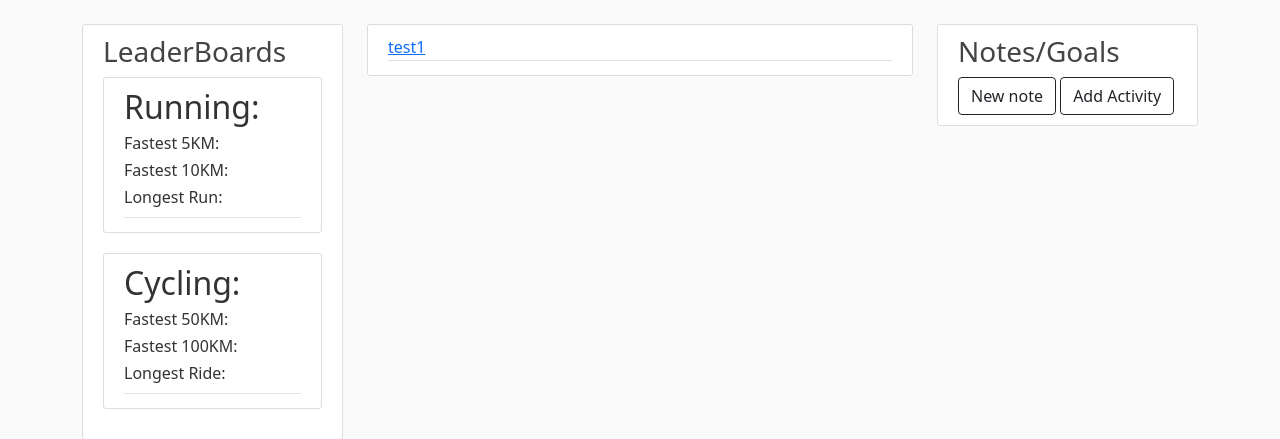
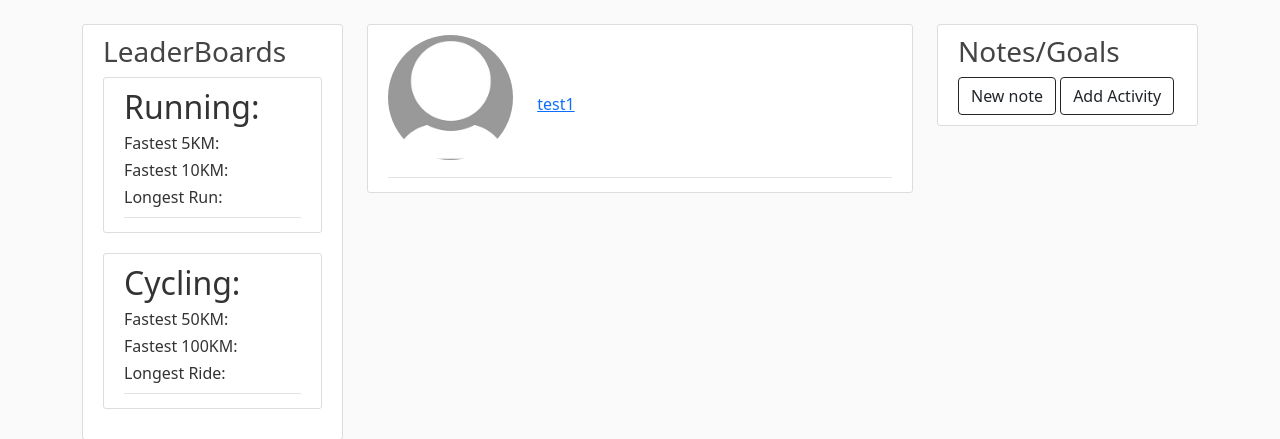
Before and after one commit to lewisstevenmackenzie/Glen-Lyon-Group-Project, a Flask app: page /exploreUsers in a window 1280 px wide. Shown: the part 56-495 px from the top of the page. Run offline with Flask 2, Linux system fonts and the light colour scheme; a user stored in the database is signed in; data comes from the database, SQL or seed files in the repository; data that the repository does not hold is empty.

Commit message:
small updates

```diff
--- a/fit4all/routes.py
+++ b/fit4all/routes.py
@@ -196,6 +196,7 @@ def explore_users():
         users = User.query.all()
         users.reverse()
         notes = Note.query.filter_by(note_user_id=current_user.id).all()
+
         return render_template('explore_users.html', users = users, notes = notes)
 
     return register()
--- a/fit4all/templates/explore_users.html
+++ b/fit4all/templates/explore_users.html
@@ -2,6 +2,7 @@
 <article class="media content-section">
   <div class="media-body">
     <div class="article-metadata">
+      <img class="rounded-circle account-img" src="{{ user.image_file }}" />
       <a class="mr-2" href="{{ url_for('account', user_id=user.id) }}"
         >{{ user.username }}</a
       >
```
